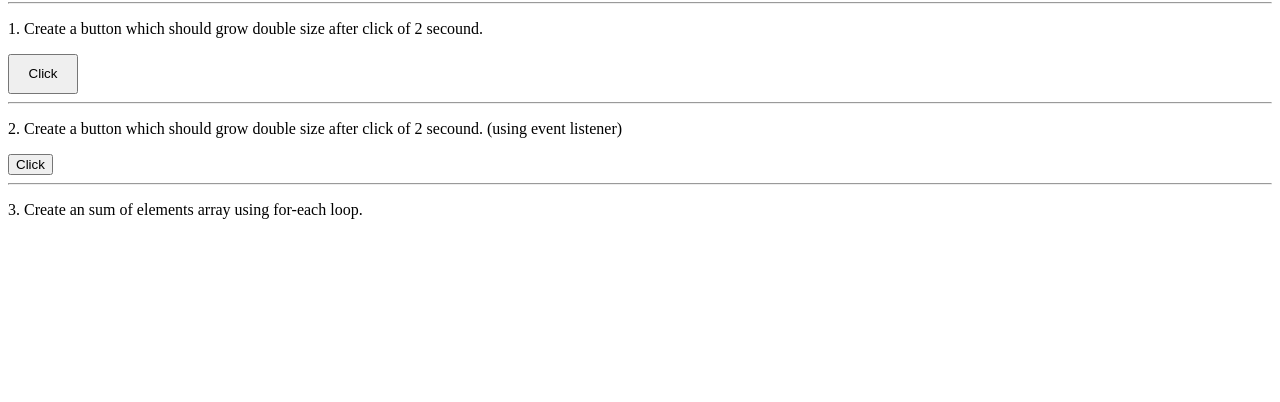
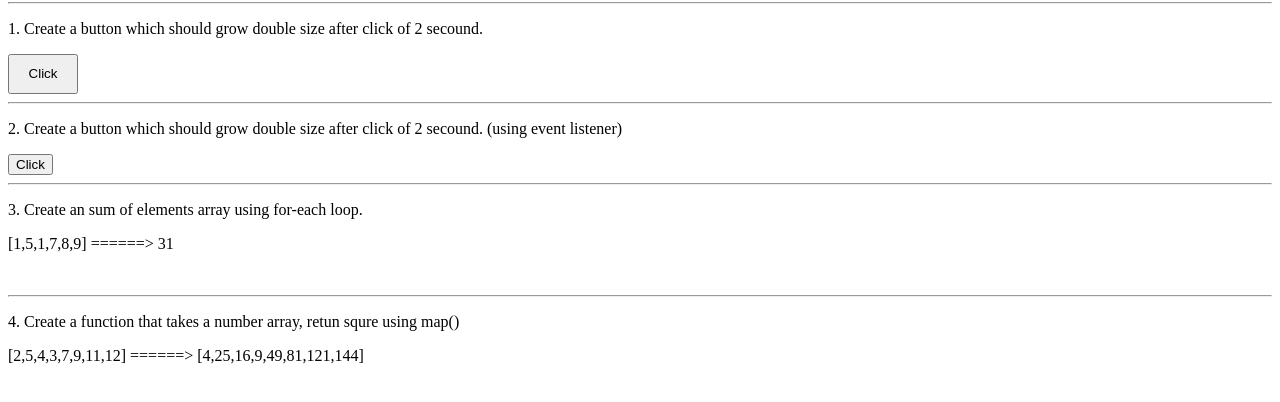
Before and after one commit to rrasmi070/Study-JavaScript, a plain HTML site: page Projects/notes.html in a window 1280 px wide. Shown: the part 328-730 px from the top of the page. Drawn offline with Linux system fonts and the light colour scheme.

Commit message:
4. Create a function that takes a number array, retun squre using map()

```diff
--- a/Projects/notes.html
+++ b/Projects/notes.html
@@ -41,6 +41,11 @@
     <br>
     <hr>
     <p>3. Create an sum of elements array using for-each loop.</p>
+    <p id="for-each"></p>
+    <br>
+    <hr>
+    <p>4. Create a function that takes a number array, retun squre using map()</p>
+    <p id="function-map-squre"></p>
     <script>
         var person = {
             firstName: "John",
@@ -121,7 +126,22 @@
         num_array.forEach(element => {
             sum_array = sum_array+element
         });
+        let sum_array_ele = document.getElementById('for-each')
+        sum_array_ele.innerText = `[${num_array}] ======> ${sum_array}`
         console.log(sum_array,"===============sum_array");
+
+
+        let num_arr = [2,5,4,3,7,9,11,12]
+        var takeNumverArray = (arr) => {
+
+            res = arr.map(i => i*i)
+            console.log(res,"=============>>");
+            return res
+
+        }
+        let function_map_squre = document.getElementById('function-map-squre')
+        function_map_squre.innerText = `[${num_arr}] ======> [${takeNumverArray(num_arr)}]`
+        console.log(takeNumverArray(num_arr),"=====kk");
 
     </script>
 </body>
```
